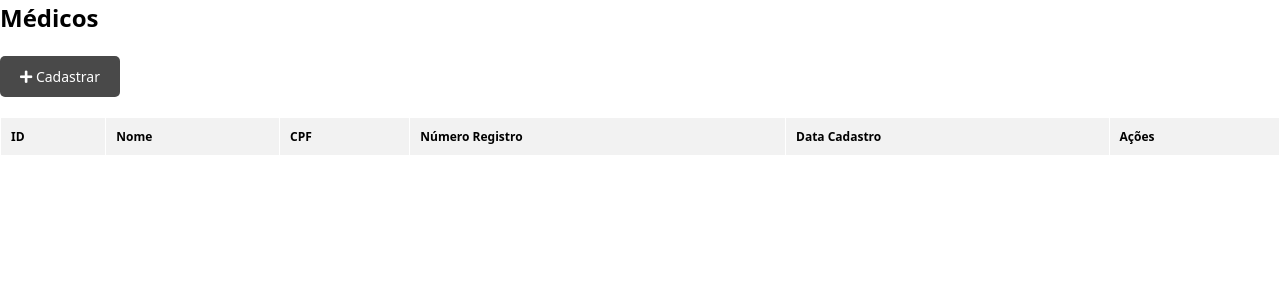
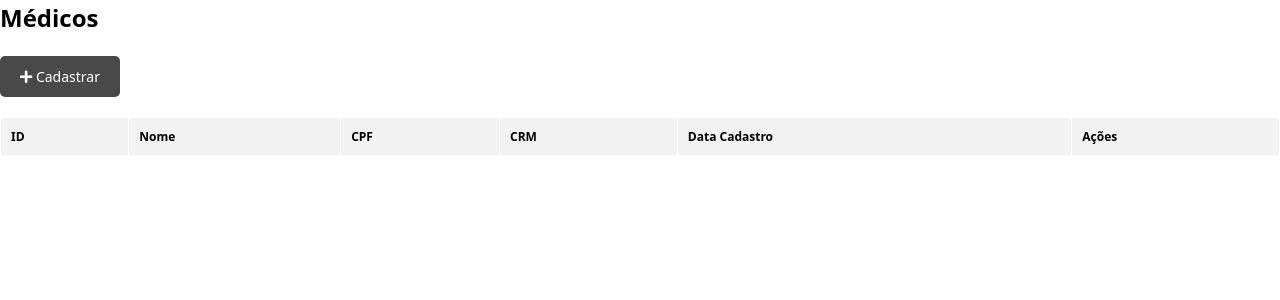
Before and after one commit to idail/sistema_promais, a PHP site: page /cadastros/medicos.php in a window 1280 px wide. Shown: the top 300 px of the page. Run offline with PHP 8.4, Linux system fonts and the light colour scheme; lists and menus that the app fills with data are empty; some libraries are stand-ins or nearby versions.

Commit message:
Implementações
Ajustado a visualização dos medicos

```diff
--- a/cadastros/medicos.php
+++ b/cadastros/medicos.php
@@ -156,7 +156,7 @@
                 <th>ID</th>
                 <th>Nome</th>
                 <th>CPF</th>
-                <th>Número Registro</th>
+                <th>CRM</th>
                 <th>Data Cadastro</th>
                 <th>Ações</th> <!-- Nova coluna para os botões de ação -->
             </tr>
@@ -219,7 +219,7 @@
                 <td>${medico.id}</td>
                 <td>${medico.nome}</td>
                 <td>${medico.cpf}</td>
-                <td>${medico.pcmso}</td>
+                <td>${medico.crm}</td>
                 <td>${data_cadastro_formatada}</td>
                 <td>
                 <div class="action-buttons">
```
